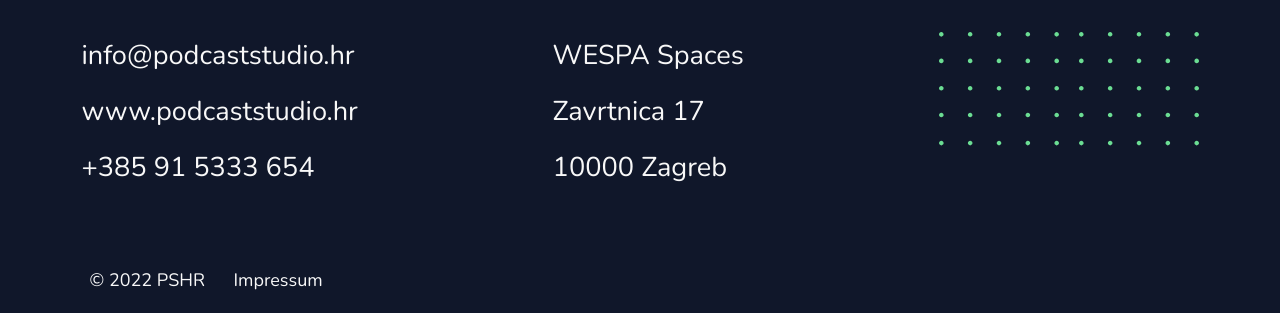
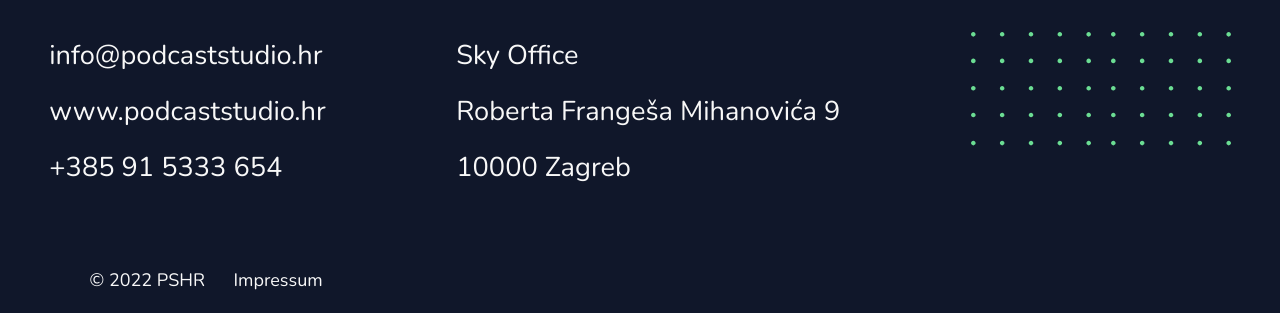
Before and after one commit to marrowlabs/podcaststudio, a plain HTML site: page index.html in a window 1280 px wide. Shown: the part 7365-7678 px from the top of the page. Drawn offline with nearby package versions, Linux system fonts and the light colour scheme.

Commit message:
change adress

```diff
--- a/index.html
+++ b/index.html
@@ -428,8 +428,8 @@
         </div>
         <div class="ps-adresa">
           <img class="house-icon" src="./images/kontakt-house.svg" alt="email"><span>PSZG</span>
-          <a href="https://wespa-spaces.hr/" target="_blank"><p>WESPA Spaces</p></a>
-          <p>Zavrtnica 17</p>
+          <p>Sky Office</p>
+          <p>Roberta Frangeša Mihanovića 9</p>
           <p>10000 Zagreb</p>
         </div>
         <div class="ps-ikone">
```
